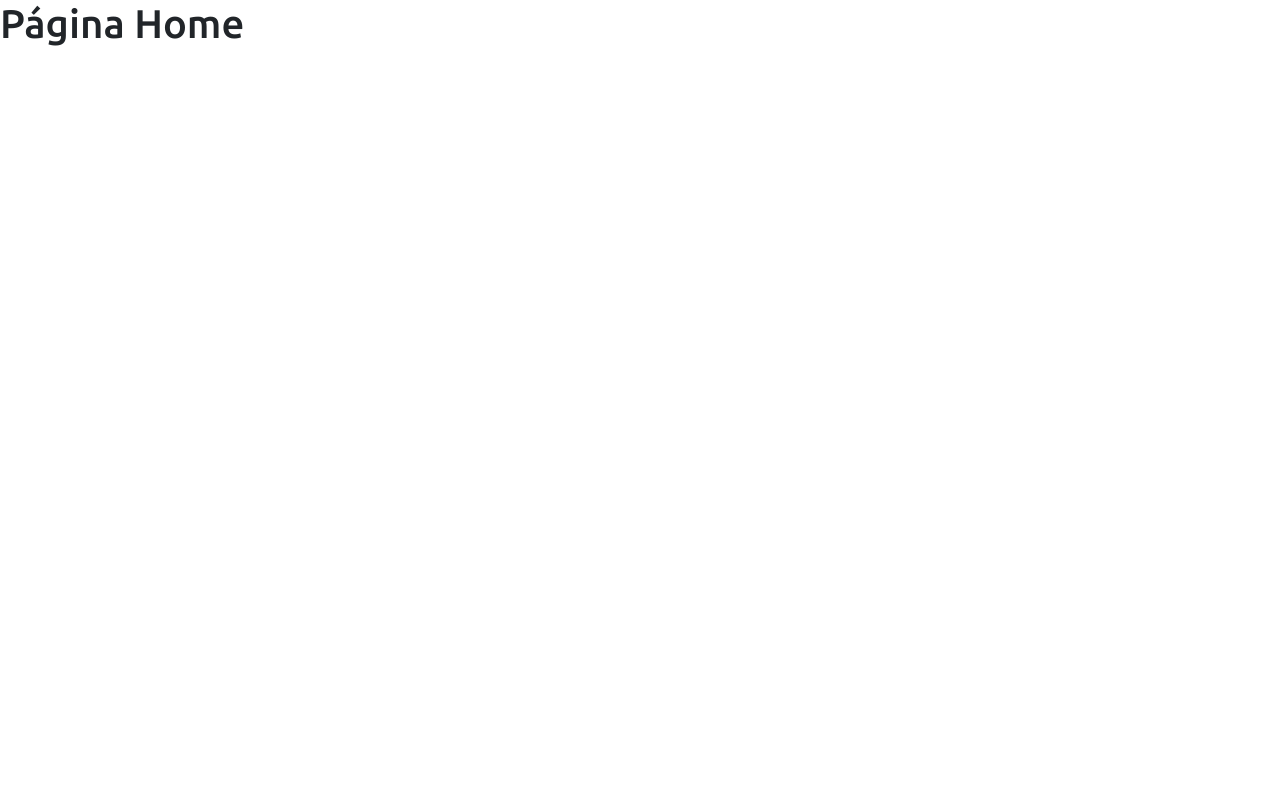
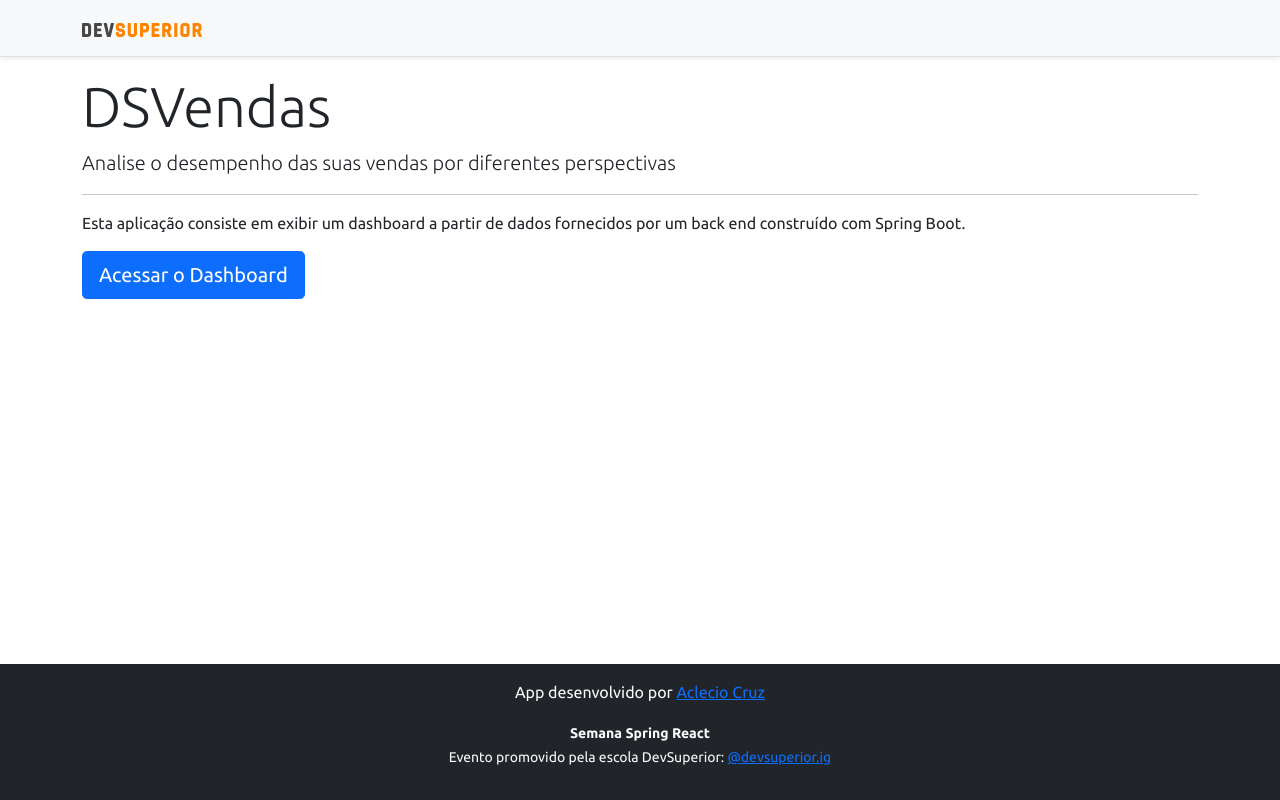
Before and after one commit to acleciocruzdeveloper/projectSpring, a React (Create React App) app in the folder frontend/: page / in a window 1280 px wide. Built offline with nearby package versions, Linux system fonts and the light colour scheme.

Commit message:
Home, navigation

```diff
--- a/frontend/src/components/NavBar/index.tsx
+++ b/frontend/src/components/NavBar/index.tsx
@@ -1,11 +1,14 @@
 import ImgDsDark from 'assets/img/ds-dark.svg'
+import { Link } from 'react-router-dom'
 
 const NavBar = () => {
   return (
     <div className="d-flex flex-column flex-md-row align-items-center p-3 px-md-4 mb-3 bg-light border-bottom shadow-sm">
       <div className="container">
         <nav className="my-2 my-md-0 mr-md-3">
-          <img src={ImgDsDark} alt="DevSuperior" width="120" />
+          <Link to="/">
+            <img src={ImgDsDark} alt="DevSuperior" width="120" />
+          </Link>
         </nav>
       </div>
     </div>
--- a/frontend/src/pages/Home/index.tsx
+++ b/frontend/src/pages/Home/index.tsx
@@ -1,8 +1,29 @@
+import Footer from 'components/Footer'
+import NavBar from 'components/NavBar'
+import { Link } from 'react-router-dom'
+
 const Home = () => {
   return (
-    <div>
-      <h1>Página Home</h1>
-    </div>
+    <>
+      <NavBar />
+      <div className="container">
+        <div className="jumbotron">
+          <h1 className="display-4">DSVendas</h1>
+          <p className="lead">
+            Analise o desempenho das suas vendas por diferentes perspectivas
+          </p>
+          <hr />
+          <p>
+            Esta aplicação consiste em exibir um dashboard a partir de dados
+            fornecidos por um back end construído com Spring Boot.
+          </p>
+          <Link className="btn btn-primary btn-lg" to="/dashboard">
+            Acessar o Dashboard
+          </Link>
+        </div>
+      </div>
+      <Footer />
+    </>
   )
 }
 
```
